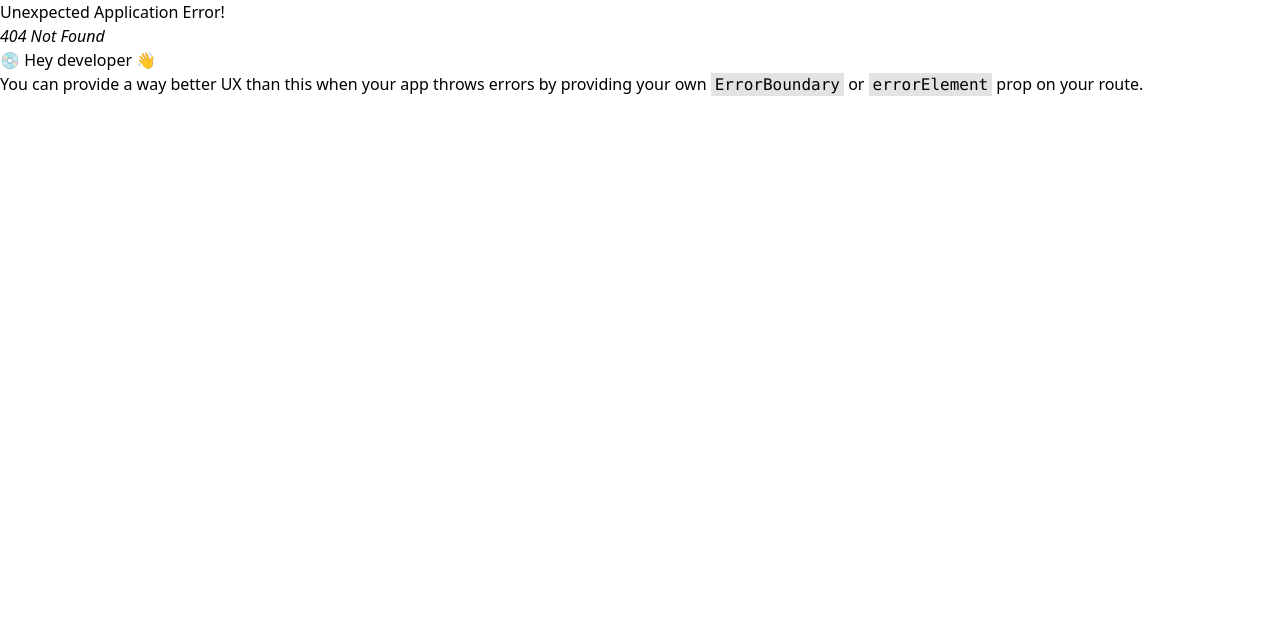
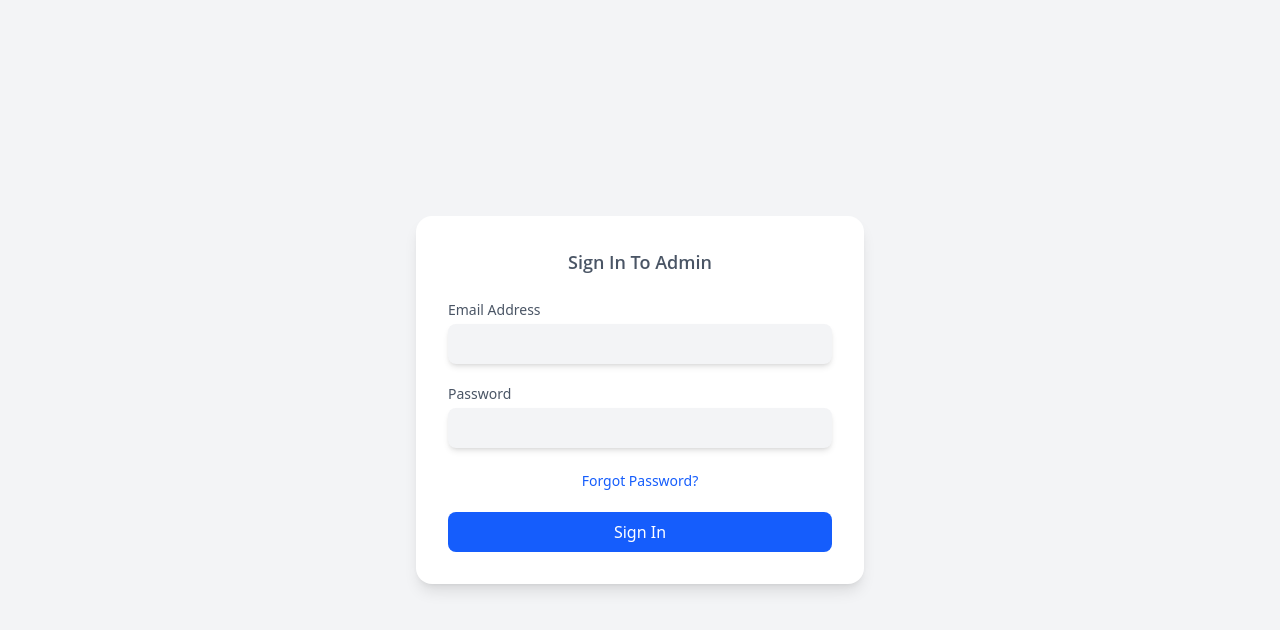
Before and after one commit to rahuldevsutradhar/Addmin-penal, a React app: page /login in a window 1280 px wide. Before the commit this address had no page. Shown: the top 630 px of the page. Built offline with nearby package versions, Linux system fonts and the light colour scheme; the HTML template or start-up script is replaced by a standard one.

Commit message:
add singin page

```diff
--- a/src/App.jsx
+++ b/src/App.jsx
@@ -6,6 +6,7 @@ import {
 } from "react-router-dom";
 import Home from './pages/Home';
 import Profil from './pages/Profil';
+import Login from './pages/Login';
 
 
 
@@ -15,6 +16,7 @@ const router = createBrowserRouter(
     {/* <Route path="/" element={<RootLayout/>}> */}
            <Route path="" element={<Home />} />
            <Route path="/profil" element={<Profil />} />
+           <Route path="/login" element={<Login />} />
 
     {/* </Route> */}
     </>
--- /dev/null
+++ b/src/pages/Login.jsx
@@ -0,0 +1,62 @@
+import React from 'react'
+import Container from '../components/Container'
+
+const Login = () => {
+  return (
+    <section>
+        <Container>
+            <div className="min-h-screen bg-gray-100 flex items-center justify-center">
+      <div className="bg-white shadow-lg rounded-2xl p-8 sm:w-full md:w-full max-w-md">
+        <h2 className="text-lg font-semibold font-open text-center text-gray-600 mb-6">
+          Sign In To Admin
+        </h2>
+        <form className="space-y-5">
+          <div>
+            <label htmlFor="email" className="block text-sm font-medium text-gray-600 mb-1">
+              Email Address
+            </label>
+            <input
+              type="email"
+              id="email"
+              required
+              className="w-full px-4 py-2 rounded-lg focus:outline-none bg-gray-100 shadow-md focus:ring-2 focus:ring-blue-200"
+
+            />
+          </div>
+
+          <div>
+            <label htmlFor="password" className="block text-sm font-medium text-gray-600 mb-1">
+              Password
+            </label>
+            <input
+              type="password"
+              id="password"
+              required
+              className="w-full px-4 py-2 rounded-lg focus:outline-none bg-gray-100 shadow-md focus:ring-2 focus:ring-blue-200"
+
+            />
+          </div>
+
+          <div className="text-center">
+            <a href="#" className="text-sm text-blue-600 hover:underline">
+              Forgot Password?
+            </a>
+          </div>
+
+          <button
+            type="submit"
+            className="w-full bg-blue-600 text-white py-2 rounded-lg hover:bg-blue-700 transition duration-200"
+          >
+            Sign In
+          </button>
+        </form>
+      </div>
+    </div>
+
+
+        </Container>
+    </section>
+  )
+}
+
+export default Login
```
